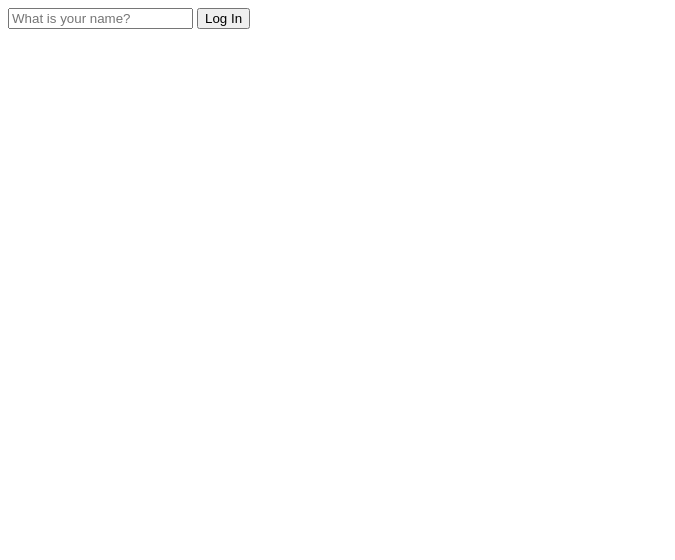
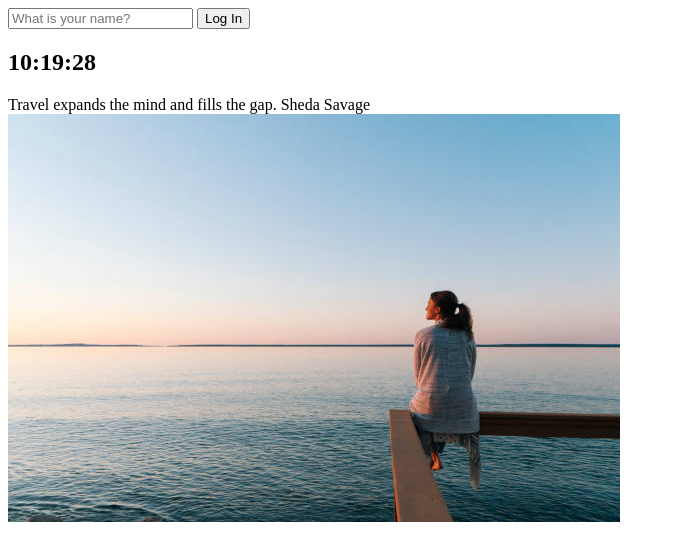
Before and after one commit to 7jjin/Todo-List, a plain HTML site: page index.html in a window 1280 px wide. Shown: the whole page, without its empty margins (0-675 px from the left). Drawn offline with Linux system fonts and the light colour scheme.

Commit message:
background and quotes

```diff
--- a/index.html
+++ b/index.html
@@ -17,7 +17,15 @@
       />
       <input type="submit" value="Log In" />
     </form>
+    <h2 id="clock">00:00:00</h2>
     <h1 id="greeting" class="hidden"></h1>
-    <script src="app.js"></script>
+    <div id="quote">
+      <span></span>
+      <span></span>
+    </div>
+    <script src="js/greetings.js"></script>
+    <script src="js/clock.js"></script>
+    <script src="js/quotes.js"></script>
+    <script src="js/background.js"></script>
   </body>
 </html>
--- /dev/null
+++ b/js/background.js
@@ -0,0 +1,12 @@
+const images = [
+    "1.jpg",
+    "2.jpg",
+    "3.jpg"
+]
+
+const chosenImage = images[Math.floor(Math.random()*images.length)];
+
+const bgImage = document.createElement("img");
+bgImage.src = `img/${chosenImage}`;
+
+document.body.appendChild(bgImage);
--- /dev/null
+++ b/js/clock.js
@@ -0,0 +1,12 @@
+const clock = document.querySelector("h2#clock");
+
+function getClock(){
+    const date = new Date();
+    const hours = String(date.getHours()).padStart(2,"0");
+    const minutes = String(date.getMinutes()).padStart(2,"0");
+    const seconds = String(date.getSeconds()).padStart(2,"0");
+    clock.innerText=`${hours}:${minutes}:${seconds}`;
+}
+
+getClock();
+setInterval(getClock,1000);
--- /dev/null
+++ b/js/quotes.js
@@ -0,0 +1,49 @@
+const quotes = [
+    {
+      quote: "The way to get started is to quit talking and begin doing.",
+      author: "Walt Disney",
+    },
+    {
+      quote: "Life is what happens when you're busy making other plans.",
+      author: "John Lennon",
+    },
+    {
+      quote:
+        "The world is a book and those who do not travel read only one page.",
+      author: "Saint Augustine",
+    },
+    {
+      quote: "Life is either a daring adventure or nothing at all.",
+      author: "Helen Keller",
+    },
+    {
+      quote: "To Travel is to Live",
+      author: "Hans Christian Andersen",
+    },
+    {
+      quote: "Only a life lived for others is a life worthwhile.",
+      author: "Albert Einstein",
+    },
+    {
+      quote: "You only live once, but if you do it right, once is enough.",
+      author: "Mae West",
+    },
+    {
+      quote: "Never go on trips with anyone you do ntot love.",
+      author: "Hemmingway",
+    },
+    {
+      quote: "We wander for distraction, but we travel for fulfilment.",
+      author: "Hilaire Belloc",
+    },
+    {
+      quote: "Travel expands the mind and fills the gap.",
+      author: "Sheda Savage",
+    },
+  ];
+        const quote = document.querySelector("#quote span:first-child");
+        const author = document.querySelector("#quote span:last-child");
+
+        const todaysQuote = quotes[Math.floor(Math.random()*quotes.length)];
+        quote.innerText = todaysQuote.quote;
+        author.innerText = todaysQuote.author;
```
Also changed, not shown: img/1.jpg (added), img/2.jpg (added), img/3.jpg (added), js/greetings.js (renamed from app.js).
